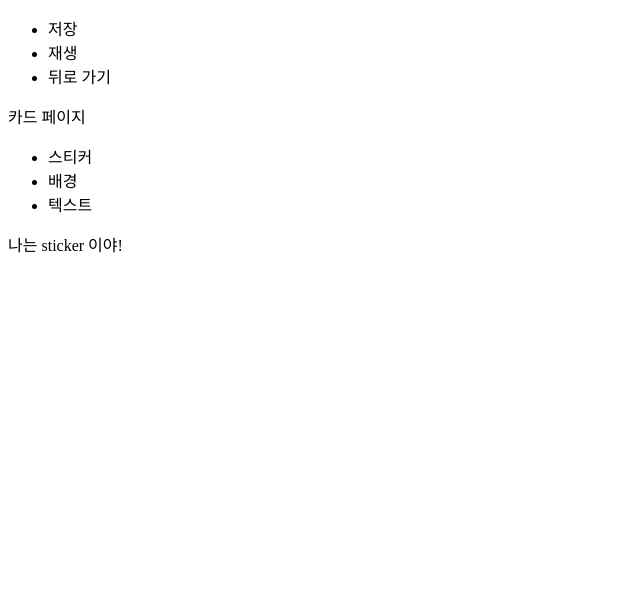
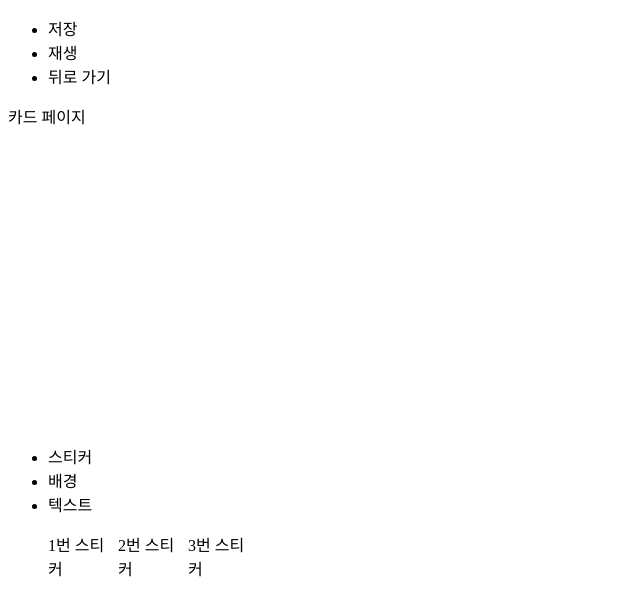
Before and after one commit to jiyeong-yun/Retter, a React (Create React App) app in the folder frontend/: page /card/edit in a window 1280 px wide. Both pictures are taken after a click on the item "스티커". Shown: the top 616 px of the page, without its empty margins (0-640 px from the left). Built offline with nearby package versions, Linux system fonts and the light colour scheme.

Commit message:
[S06P22C202-45] Feat: add stickers to card

```diff
--- a/frontend/src/components/card/Card.js
+++ b/frontend/src/components/card/Card.js
@@ -3,17 +3,37 @@ import styled from "styled-components";
 
 function mapStateToProps({ cardReducer }) {
   return {
+    background: cardReducer.background,
+    stickers: cardReducer.stickers,
     text: cardReducer.text,
-    background: cardReducer.background,
   };
 }
 export default connect(mapStateToProps)(CardComponent);
-function CardComponent({ text, background }) {
+function CardComponent({ background, stickers, text }) {
   return (
-    <Card color={background.color}>{text.isVisible ? text.message : null}</Card>
+    <Card color={background.color}>
+      {stickers.map((sticker, index) => (
+        <Sticker key={index} sticker={sticker}>
+          {sticker.id}
+        </Sticker>
+      ))}
+      {text.isVisible ? text.message : null}
+    </Card>
   );
 }
 
 const Card = styled.section`
   background-color: ${(props) => props.color};
+  position: relative;
+  width: 300px;
+  height: 300px;
 `;
+
+const Sticker = styled.div`
+  cursor: pointer;
+  position: absolute;
+  top: ${(props) => props.sticker.y}px;
+  left: ${(props) => props.sticker.x}px;
+  width: ${(props) => props.sticker.width}px;
+  height: ${(props) => props.sticker.height}px;
+`;
--- a/frontend/src/components/card/Options.js
+++ b/frontend/src/components/card/Options.js
@@ -5,7 +5,7 @@ import {
   setMenuBackgroundIsVisible,
 } from "../../store/actions/cardActions";
 import Background from "./options/Background";
-import OptionWindow from "./OptionWindow";
+import Sticker from "./options/Sticker";
 
 function mapStateToProps({ cardReducer }) {
   return {
@@ -53,9 +53,9 @@ function Options({
           <li onClick={() => handleClick("text")}>텍스트</li>
         </ul>
       </nav>
-      {menuVisible.sticker ? <OptionWindow items={"sticker"} /> : null}
+      {menuVisible.sticker ? <Sticker /> : null}
       {menuVisible.background ? <Background /> : null}
-      {menuVisible.text ? <OptionWindow items={"text"} /> : null}
+      {menuVisible.text ? null : null}
     </section>
   );
 }
--- a/frontend/src/components/card/options/Sticker.js
+++ b/frontend/src/components/card/options/Sticker.js
@@ -0,0 +1,43 @@
+import styled from "styled-components";
+import { connect } from "react-redux";
+import { useState } from "react";
+import { addSticker } from "../../../store/actions/cardActions";
+
+function mapDispatchToProps(dispatch) {
+  return {
+    addSticker: (id) => dispatch(addSticker(id)),
+  };
+}
+
+export default connect(null, mapDispatchToProps)(StickerWindow);
+
+function StickerWindow({ addSticker }) {
+  const [stickers] = useState([1, 2, 3]);
+  const handleClick = (id) => {
+    addSticker(id);
+  };
+
+  return (
+    <Option>
+      {stickers.map((sticker, index) => (
+        <Sticker key={index} onClick={() => handleClick(sticker)}>
+          {sticker}번 스티커
+        </Sticker>
+      ))}
+    </Option>
+  );
+}
+
+const Option = styled.ul`
+  display: grid;
+  grid-template-columns: repeat(4, 70px);
+`;
+
+const Sticker = styled.li`
+  list-style: none;
+  cursor: pointer;
+
+  &:hover {
+      border 1px tomato solid;
+  }
+`;
--- a/frontend/src/store/actions/cardActions.js
+++ b/frontend/src/store/actions/cardActions.js
@@ -37,3 +37,10 @@ export const setBackgroundColor = (color) => {
     color,
   };
 };
+
+export const addSticker = (id) => {
+  return {
+    type: types.ADD_STICKER,
+    id,
+  };
+};
--- a/frontend/src/store/reducers/cardReducer.js
+++ b/frontend/src/store/reducers/cardReducer.js
@@ -6,15 +6,16 @@ const initialState = {
     background: false,
     text: false,
   },
+  background: {
+    color: "transparent",
+    image: "",
+  },
+  stickers: [],
   text: {
     message: "",
     isVisible: true,
     x: 50,
     y: 50,
-  },
-  background: {
-    color: "transparent",
-    image: "",
   },
 };
 
@@ -77,6 +78,22 @@ const cardReducer = (state = initialState, action) => {
           image: "",
         },
       };
+
+    case types.ADD_STICKER:
+      return {
+        ...state,
+        stickers: [
+          ...state.stickers,
+          {
+            id: action.id,
+            x: 50,
+            y: 50,
+            width: 50,
+            height: 50,
+            rotate: 0,
+          },
+        ],
+      };
     default:
       return state;
   }
--- a/frontend/src/store/types.js
+++ b/frontend/src/store/types.js
@@ -6,6 +6,7 @@ const cardTypes = {
   SET_MENU_TEXT_ISVISIBLE: "SET_MENU_TEXT_ISVISIBLE",
 
   SET_BACKGROUND_COLOR: "SET_BACKGROUND_COLOR",
+  ADD_STICKER: "ADD_STICKER",
 };
 
 const types = {
```
